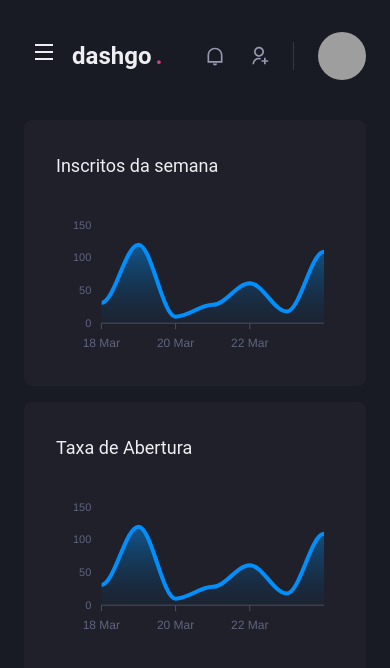
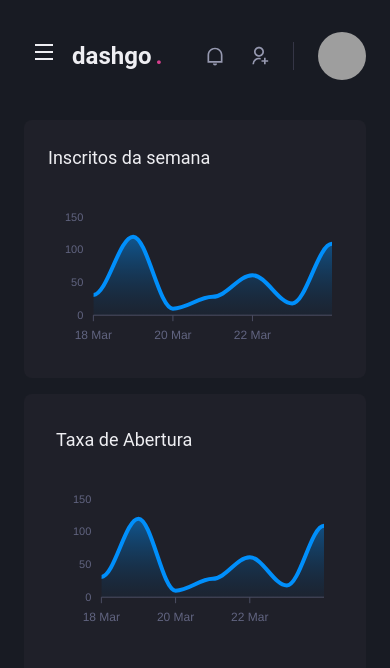
Before and after one commit to felipecfb/dashgo, a Next.js app: page /dashboard in a window 390 px wide. Shown: the top 668 px of the page. Built offline with nearby package versions, Linux system fonts and the light colour scheme; grey boxes are pictures that could not be loaded.

Commit message:
style: trabalhando na responsividade dos gráficos no dashboard

```diff
--- a/src/pages/dashboard.tsx
+++ b/src/pages/dashboard.tsx
@@ -70,7 +70,7 @@
         <Sidebar />
 
         <SimpleGrid flex="1" gap="4" minChildWidth="320px">
-          <Box p="8" bg="gray.800" borderRadius={8} pb="4">
+          <Box p={["6", "8"]} bg="gray.800" borderRadius={8} pb="4">
             <Text fontSize="lg" mb="4">
               Inscritos da semana
             </Text>
```
